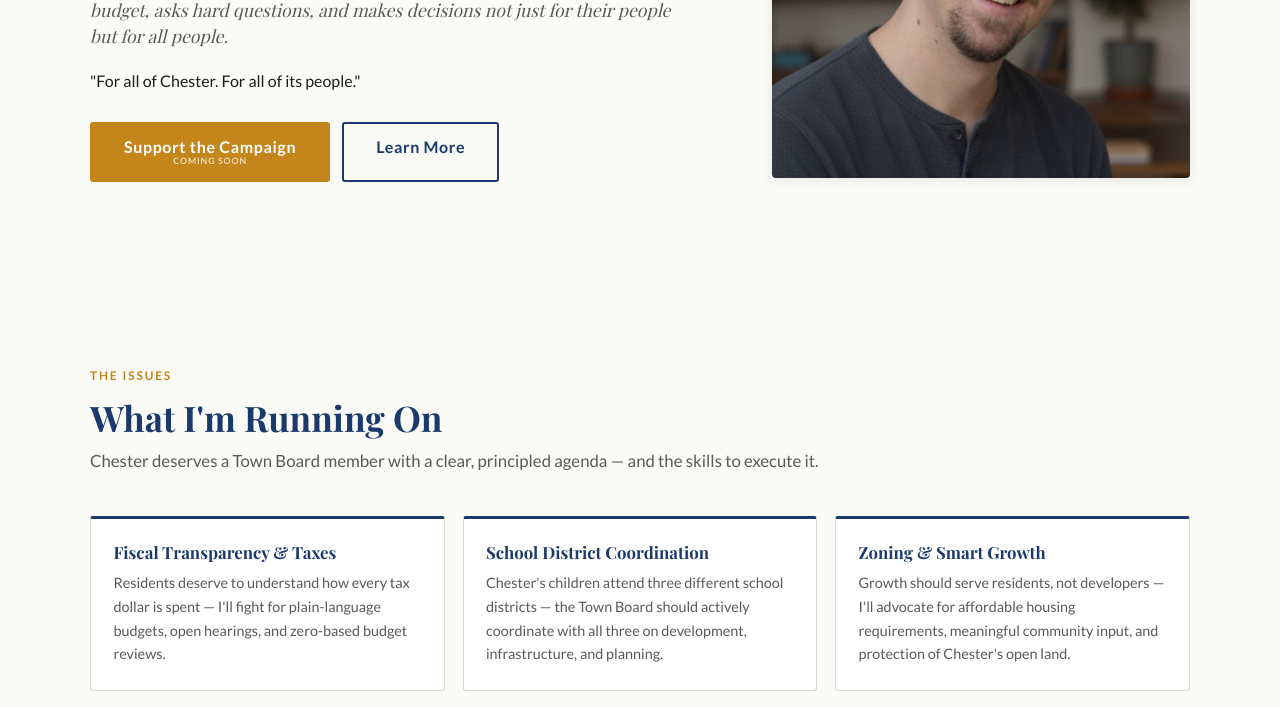
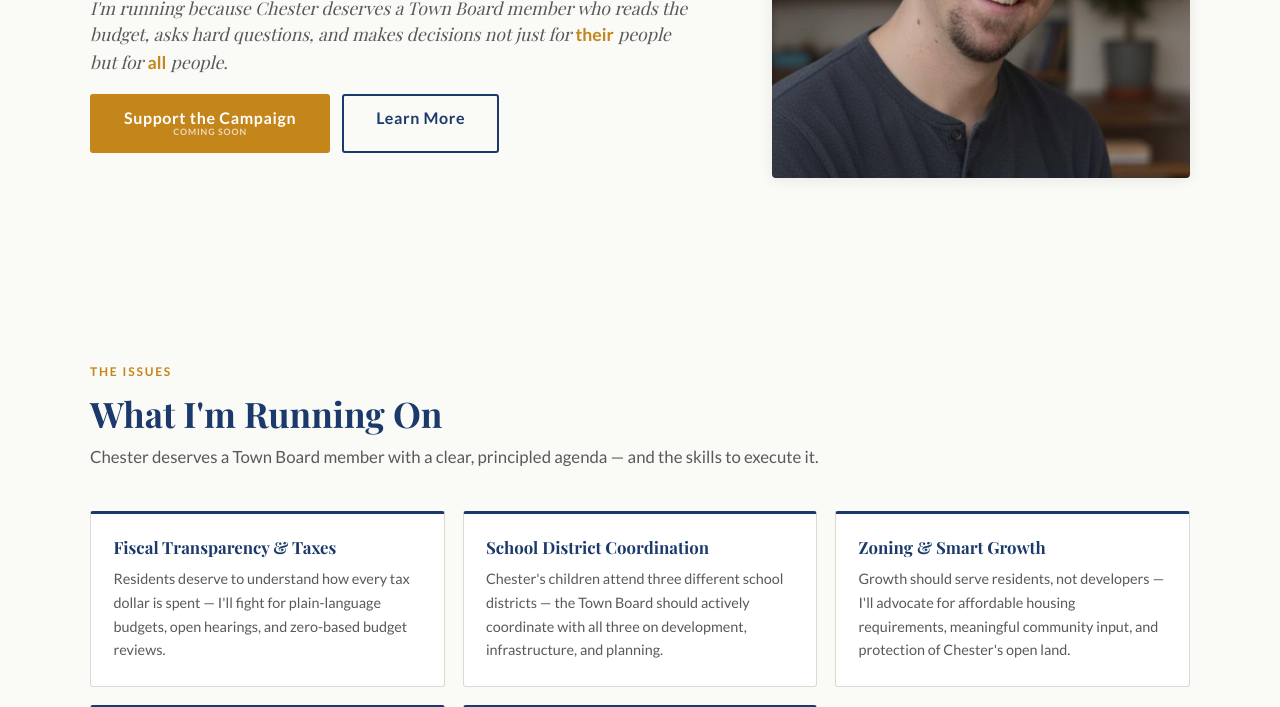
Before and after one commit to ryan-senning/ryanforchester, a plain HTML site: page index.html in a window 1280 px wide. Shown: the part 393-1100 px from the top of the page. Drawn offline with nearby package versions, Linux system fonts and the light colour scheme.

Commit message:
Style tagline accent words; remove hero-intro line

```diff
--- a/css/styles.css
+++ b/css/styles.css
@@ -307,6 +307,12 @@ p:last-child { margin-bottom: 0; }
   margin-bottom: 1.1rem;
   font-family: var(--serif);
   line-height: 1.5;
+}
+.tagline-accent {
+  color: var(--gold);
+  font-family: var(--sans);
+  font-style: normal;
+  font-weight: 700;
 }
 .hero-intro {
   font-size: 1rem;
--- a/index.html
+++ b/index.html
@@ -8,7 +8,7 @@
   <link rel="preconnect" href="https://fonts.googleapis.com">
   <link rel="preconnect" href="https://fonts.gstatic.com" crossorigin>
   <link href="https://fonts.googleapis.com/css2?family=Playfair+Display:wght@400;700&family=Lato:wght@300;400;700&display=swap" rel="stylesheet">
-  <link rel="stylesheet" href="css/styles.css?v=2">
+  <link rel="stylesheet" href="css/styles.css?v=3">
 </head>
 <body>
 
@@ -43,8 +43,7 @@
       <div class="hero-text">
         <div class="hero-rule"></div>
         <h1>Ryan Senning<br>for Chester<br>Town Board</h1>
-        <p class="hero-tagline">I'm running because Chester deserves a Town Board member who reads the budget, asks hard questions, and makes decisions not just for their people but for all people.</p>
-        <p class="hero-intro">"For all of Chester. For all of its people."</p>
+        <p class="hero-tagline">I'm running because Chester deserves a Town Board member who reads the budget, asks hard questions, and makes decisions not just for <span class="tagline-accent">their</span> people but for <span class="tagline-accent">all</span> people.</p>
         <div class="hero-ctas">
           <a href="https://www.actblue.com/PLACEHOLDER" class="btn btn--donate btn--lg">Support the Campaign</a>
           <a href="why.html" class="btn btn--outline btn--lg">Learn More</a>
```
